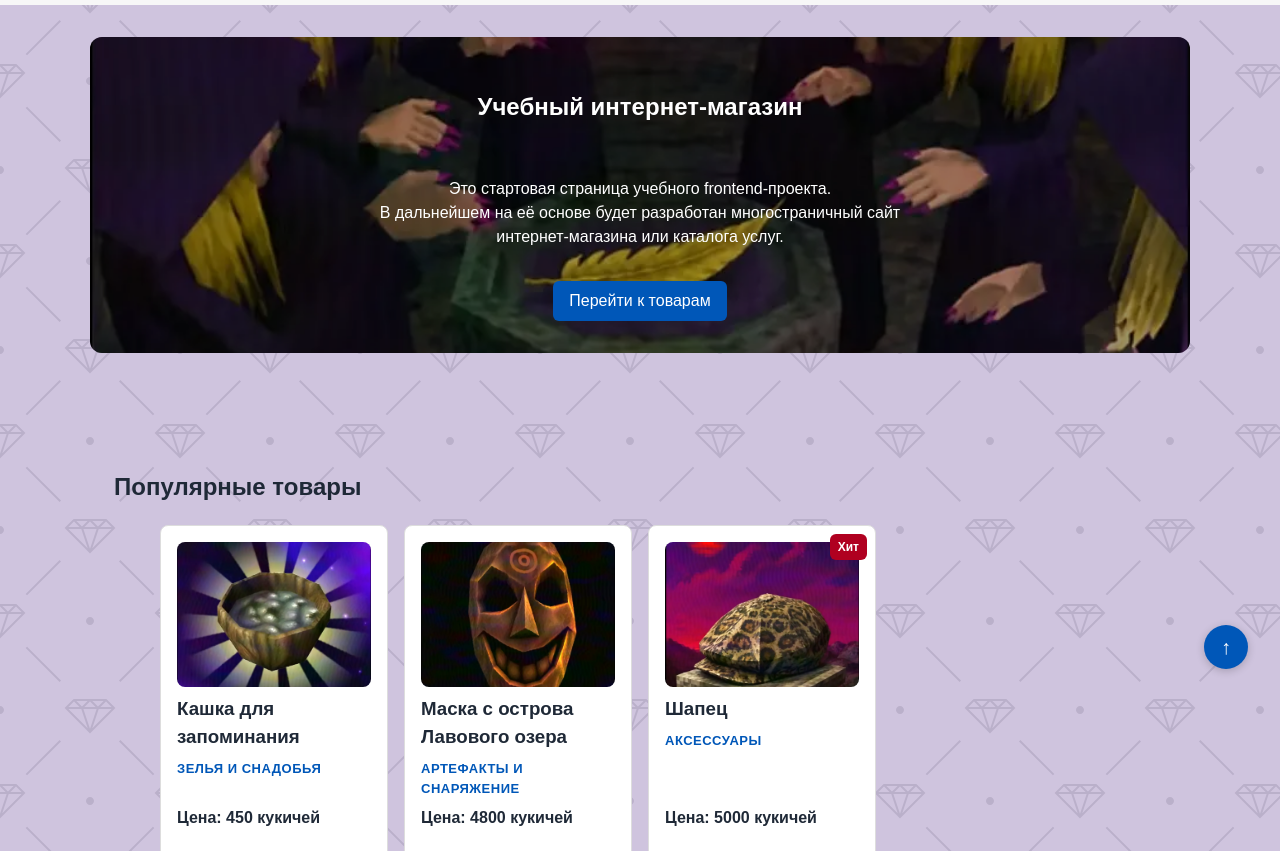
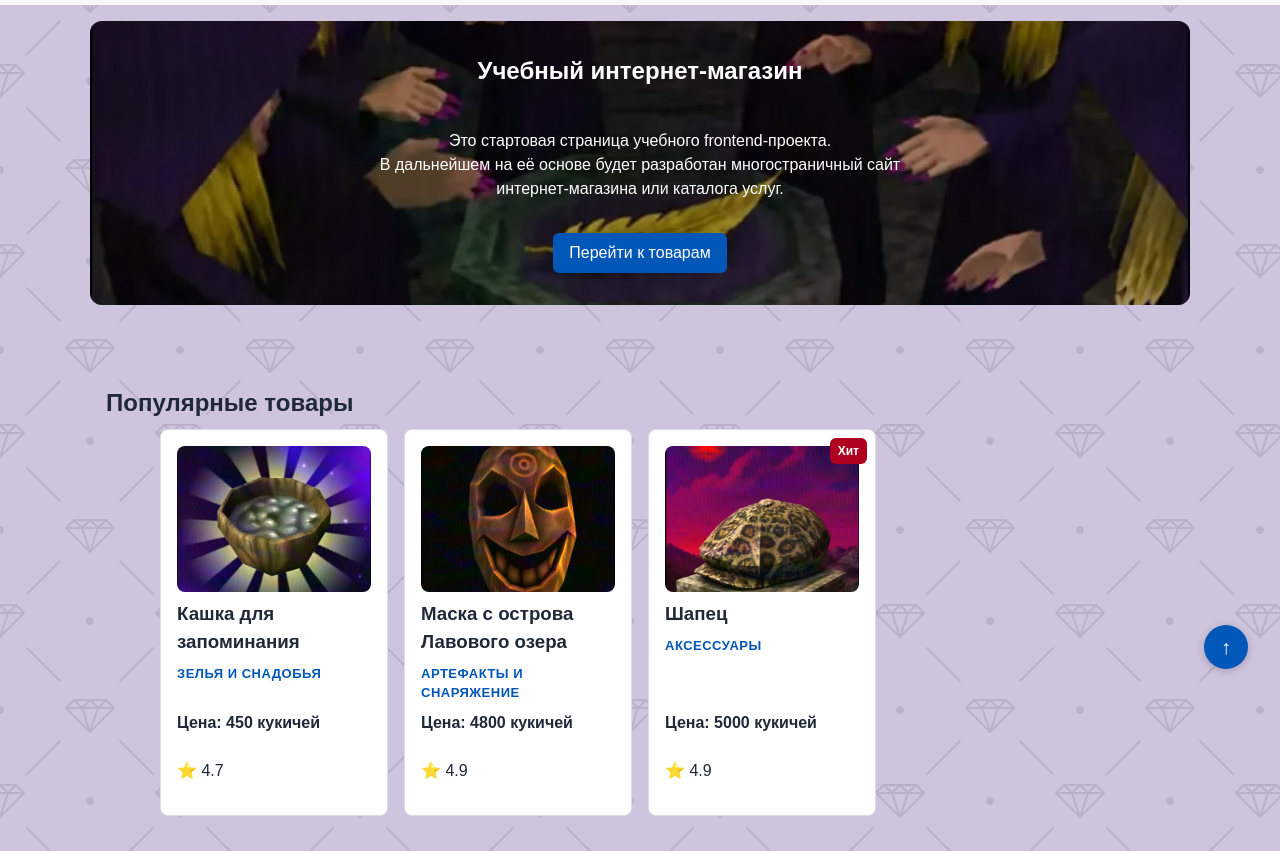
Before and after one commit to resdvwxv/kr4-js-shop, a plain HTML site: page index.html in a window 1280 px wide. Shown: the part 99-950 px from the top of the page. Drawn offline with Linux system fonts and the light colour scheme.

Commit message:
КР4: уменьшить отступы между блоками и заголовками
- css/style.css: .hero — margin/padding уменьшены с xl до md/lg
- css/style.css: .section — margin-bottom и padding уменьшены до md
- css/style.css: h1/h2/h3 — margin-bottom: var(--space-sm)

```diff
--- a/css/style.css
+++ b/css/style.css
@@ -206,8 +206,8 @@ main {
 
 .hero {
   max-width: var(--container-width);
-  margin: var(--space-xl) auto var(--space-xl);
-  padding: var(--space-xl) var(--space-lg);
+  margin: var(--space-md) auto var(--space-md);
+  padding: var(--space-lg) var(--space-md);
   background-color: var(--color-surface-accent);
   background-image: url('../images/witches.webp');
   background-repeat: no-repeat;
@@ -242,8 +242,15 @@ main {
 
 .section {
   max-width: var(--container-width);
-  margin: 0 auto var(--space-xl);
-  padding: 0 var(--space-lg);
+  margin: 0 auto var(--space-md);
+  padding: 0 var(--space-md);
+}
+
+/* --- Заголовки --- */
+
+h1, h2, h3 {
+  margin-top: 0;
+  margin-bottom: var(--space-sm);
 }
 
 /* --- Карточка товара (product-card) --- */
```
